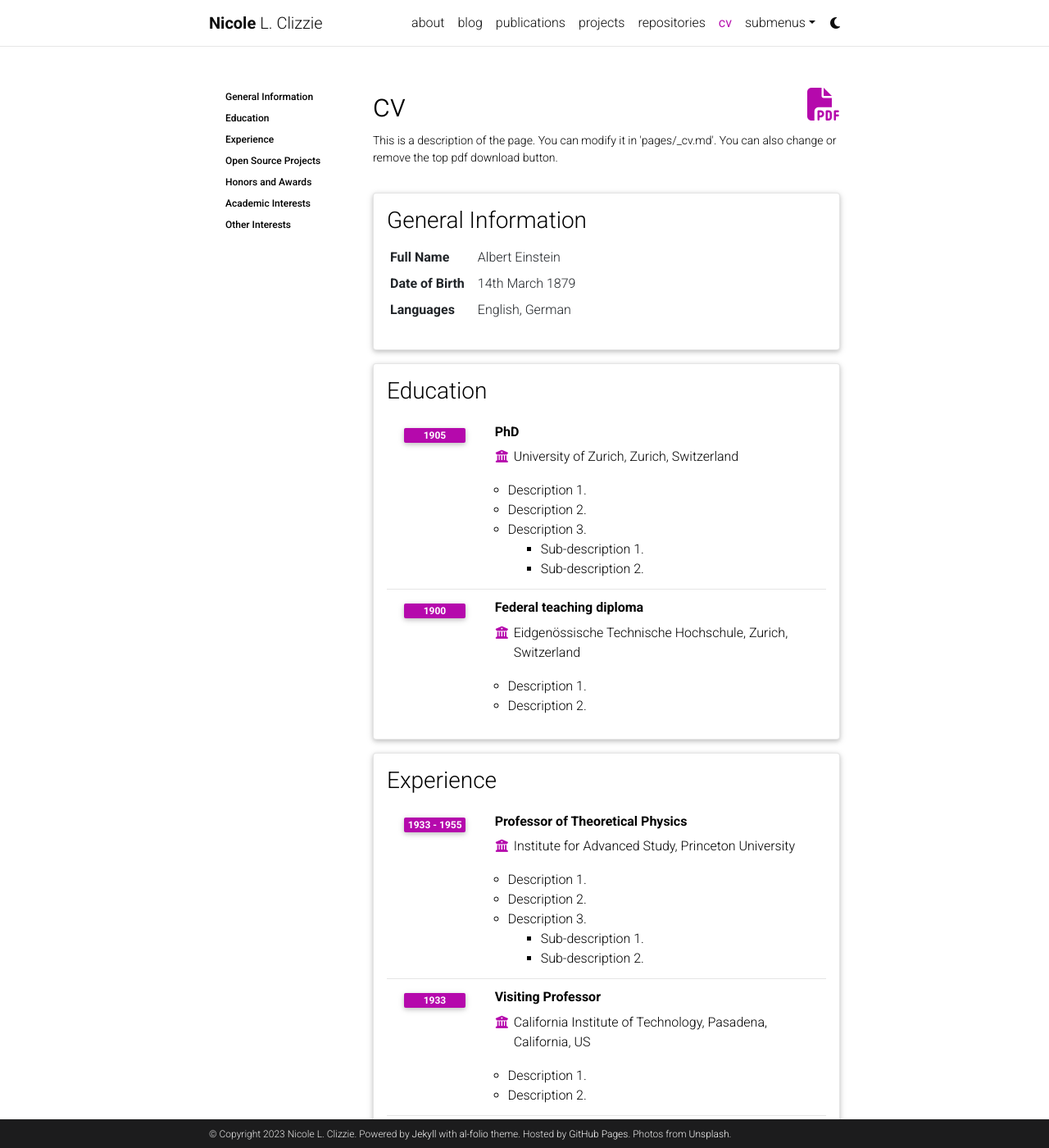
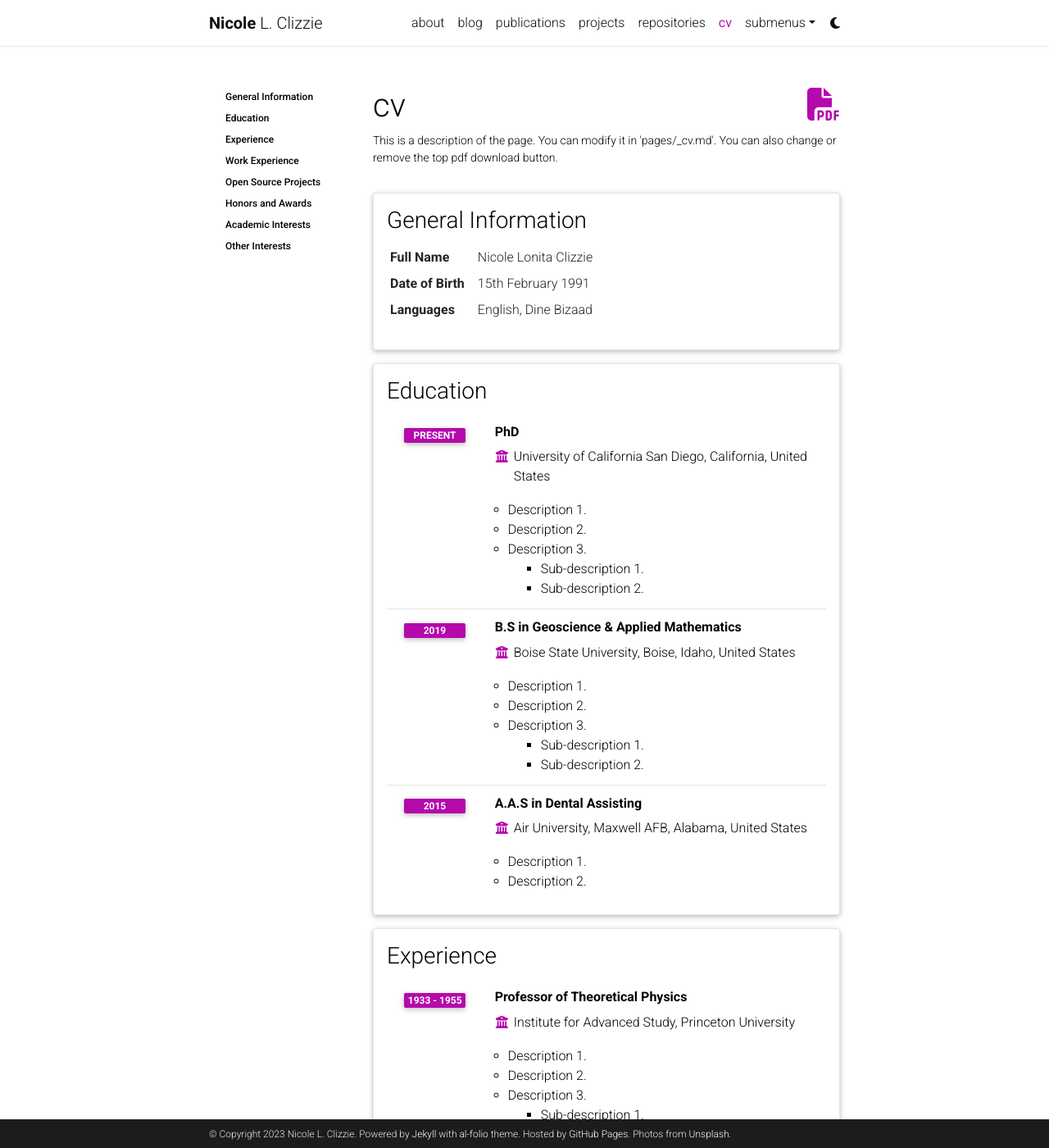
Before and after one commit to clizzzie/clizzzie.github.io, a Jekyll site: the page built from _pages/cv.md, in a window 1280 px wide and 1400 px high. Shown: the whole window at 82% size. Built offline with Jekyll 4.4.1, drawn with Linux system fonts in a browser that asks for light colours; comment, search, counter and statistics services are not loaded; a style sheet for code colours, icons or effects is not loaded; some of the changed text lies outside the part shown.

Commit message:
edits to the CV

```diff
--- a/_data/cv.yml
+++ b/_data/cv.yml
@@ -2,18 +2,18 @@
   type: map
   contents:
     - name: Full Name
-      value: Albert Einstein
+      value: Nicole Lonita Clizzie
     - name: Date of Birth
-      value: 14th March 1879
+      value: 15th February 1991
     - name: Languages
-      value: English, German
+      value: English, Dine Bizaad
 
 - title: Education
   type: time_table
   contents:
     - title: PhD
-      institution: University of Zurich, Zurich, Switzerland
-      year: 1905
+      institution: University of California San Diego, California, United States
+      year: Present
       description:
         - Description 1.
         - Description 2.
@@ -21,12 +21,23 @@
           contents:
             - Sub-description 1.
             - Sub-description 2.
-    - title: Federal teaching diploma
-      institution: Eidgenössische Technische Hochschule, Zurich, Switzerland
-      year: 1900
+    - title: B.S in Geoscience & Applied Mathematics
+      institution: Boise State University, Boise, Idaho, United States
+      year: 2019
       description:
         - Description 1.
         - Description 2.
+        - title: Description 3.
+          contents:
+            - Sub-description 1.
+            - Sub-description 2.
+    - title: A.A.S in Dental Assisting
+      institution: Air University, Maxwell AFB, Alabama, United States
+      year: 2015
+      description:
+        - Description 1.
+        - Description 2.
+
 
 - title: Experience
   type: time_table
@@ -60,6 +71,32 @@
     - title: Associate Professor of Theoretical Physics
       institution: University of Zurich, Zurich, Switzerland
       year: 1909 - 1911
+
+
+- title: Work Experience
+  type: time_table
+  contents:
+    - title: Graduate student researcher
+      institution: Institute of Geophysics & Planetary Physics, Scripps Institution of Oceanography, University of California San Diego
+      year: 2020 - present
+      description:
+        - Description 1.
+        - Description 2.1
+        - title: Description 3.
+          contents:
+            - Sub-description 1.
+            - Sub-description 2.
+    - title: Guards women
+      institution: Idaho Air National Guard, Boise, Idaho, US
+      year: 2015 - 2020
+      description:
+        - Description 1.
+        - Description 2.
+
+    - title: Active duty
+      institution: Air Force
+      year: 2009 - 2015
+
 
 - title: Open Source Projects
   type: time_table
```
